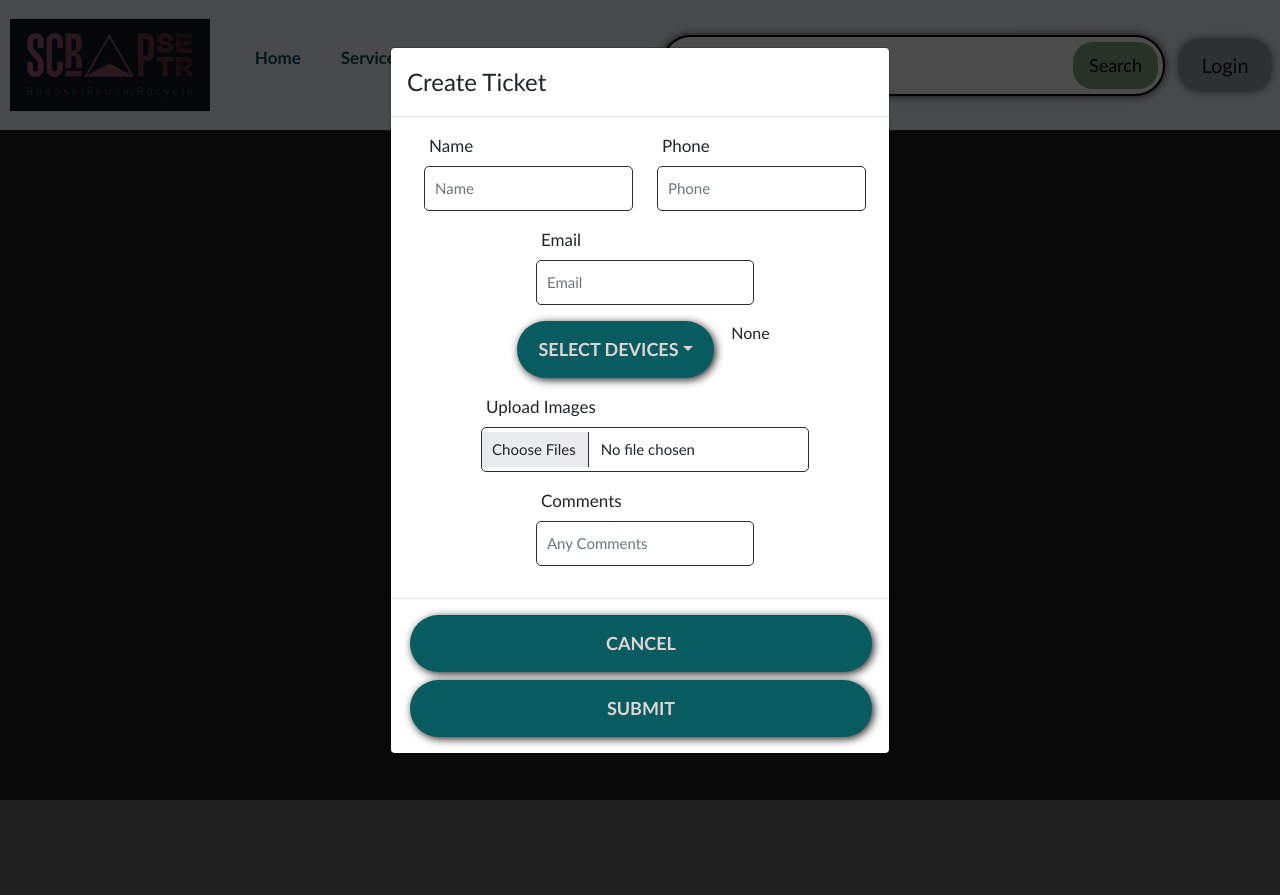
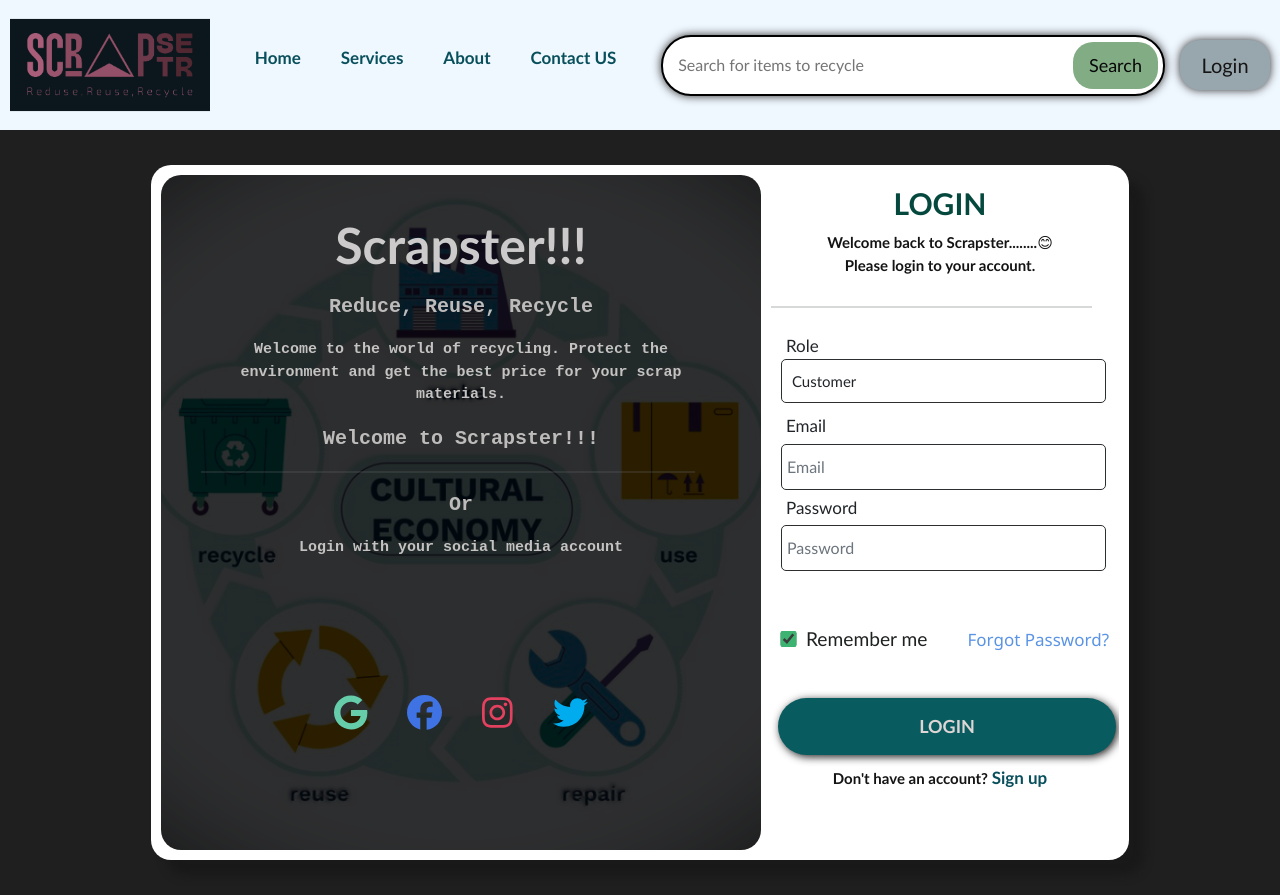
Before and after one commit to Shivam0802/Scrapster, a React (Vite) app in the folder Frontend/: page /ticket in a window 1280 px wide. Before the commit the page ends 800 px from the top, so only its background shows below. Built offline with nearby package versions, Linux system fonts and the light colour scheme.

Commit message:
new changes

```diff
--- a/Frontend/package.json
+++ b/Frontend/package.json
@@ -16,6 +16,7 @@
     "@fortawesome/free-solid-svg-icons": "^6.5.1",
     "@fortawesome/react-fontawesome": "^0.2.0",
     "axios": "^1.6.8",
+    "jquery": "^3.7.1",
     "react": "^18.2.0",
     "react-dom": "^18.2.0",
     "react-hot-toast": "^2.4.1",
--- a/Frontend/src/App.jsx
+++ b/Frontend/src/App.jsx
@@ -26,7 +26,7 @@ function App() {
                <Route path="/services" element={<Services />} />
                <Route path="/contactus" element={<Contactus />} />
                <Route path="/customer" element={<Custumer />} />
-               <Route path="/ticket" element={<TicketGenerationModal />} />
+               <Route path="/ticket" element={ localStorage.getItem('token') ? <TicketGenerationModal /> : <Login />} />
             </Routes>
 
          </BrowserRouter >
--- a/Frontend/src/components/dashboard/Modals/TicketGeneration.jsx
+++ b/Frontend/src/components/dashboard/Modals/TicketGeneration.jsx
@@ -8,6 +8,7 @@ import Col from 'react-bootstrap/Col';
 import Dropdown from 'react-bootstrap/Dropdown';
 import { useState } from "react";
 import './TicketGeneration.css';
+import { toast, ToastContainer } from 'react-toastify';
 
 function TicketGeneration() {
 
@@ -58,6 +59,30 @@ function TicketGeneration() {
   };
 
   const handleSubmit = (e) => {
+
+    if(formData.name === '' || formData.email === '' || formData.phone === '' || formData.devices.length === 0 || formData.images.length === 0){
+      toast.error("Please fill all the fields");
+      return;
+    }
+
+    // check name is valid
+    if (!/^[a-zA-Z ]+$/.test(formData.name)) {
+      toast.error("Name is invalid");
+      return;
+    }
+
+    // check email is valid
+    if (!/^[a-zA-Z0-9+_.-]+@[a-zA-Z0-9.-]+$/.test(formData.email)) {
+      toast.error("Email is invalid");
+      return;
+    }
+
+    // check phone is valid
+    if (!/^[0-9]{10}$/.test(formData.phone)) {
+      toast.error("Phone is invalid");
+      return;
+    }
+
     e.preventDefault();
     let conn = new XMLHttpRequest();
         conn.open("POST", "http://localhost:3000/ticket/createTicket", true);
@@ -70,7 +95,7 @@ function TicketGeneration() {
             window.location.href = "/customer";
           }
           else{
-            // toast.error("Error");
+            toast.error("Error");
           }
         };
 
@@ -81,6 +106,7 @@ function TicketGeneration() {
     <>
     <div className="Background">
      <div className="ticket-container">
+      <ToastContainer />
           <Modal.Dialog>
               <Modal.Header>
                 <Modal.Title>Create Ticket</Modal.Title>
--- a/Frontend/src/components/dashboard/custumer/customer.jsx
+++ b/Frontend/src/components/dashboard/custumer/customer.jsx
@@ -9,6 +9,10 @@ import { faUser } from '@fortawesome/free-solid-svg-icons';
 const Custumer = () => {
 
     const [showTicketModal, setShowTicketModal] = useState(false);
+
+    if(!localStorage.getItem('token')){
+        window.location.href = '/login';
+    }
 
     return (
         <>
--- a/Frontend/src/components/login/login.jsx
+++ b/Frontend/src/components/login/login.jsx
@@ -1,9 +1,9 @@
-import React, { useState,useContext } from 'react';
+import React, { useState } from 'react';
 import { Link } from 'react-router-dom';
-import Axios from 'axios';
-import { toast } from 'react-hot-toast';
+import { ToastContainer, toast } from 'react-toastify';
 import { FontAwesomeIcon } from '@fortawesome/react-fontawesome';
 import { faGoogle, faFacebook, faInstagram, faTwitter} from '@fortawesome/free-brands-svg-icons';
+import 'react-toastify/dist/ReactToastify.css';
 import './login.css';
 
 function Login() {
@@ -23,7 +23,11 @@ setFormData({
 };
 
 const handleSubmit = (e) => {
-e.preventDefault();
+  e.preventDefault();
+  if(formData.email === '' || formData.password === ''){
+    toast.error('Please fill all the fields');
+    return;
+  }
 // You can add your form submission logic here
 if(formData.type === 'customer'){
 let conn = new XMLHttpRequest();
@@ -41,7 +45,7 @@ conn.onreadystatechange = function() {
       //isLoggedIn = true;
       window.location.href = "/";
   }else{
-    console.log("Error");
+    toast.error('Invalid credentials');
   }
 };
 }
@@ -52,7 +56,6 @@ conn.setRequestHeader("Content-Type", "application/json");
 conn.send(JSON.stringify(formData));
 conn.onreadystatechange = function() {
   if (this.status === 200) {
-    debugger;
     //let data = JSON.parse(this.responseText);
     let data = this.responseText;
     console.log(data);
@@ -62,7 +65,7 @@ conn.onreadystatechange = function() {
       //isLoggedIn = true;
       window.location.href = "/";
   }else{
-    console.log("Error");
+    toast.error('Invalid credentials');
   }
 };
 }
@@ -73,6 +76,7 @@ conn.onreadystatechange = function() {
     <div className="container-login">
       <div className="App-Login">
         <div className="inner-left-login">
+          <ToastContainer />
           <div className="overlay">
             <h1>
               Scrapster!!!
@@ -116,9 +120,9 @@ conn.onreadystatechange = function() {
               </select>
 
               <label htmlFor='username'>Email</label>
-              <input type="text" name="email"  placeholder='Email' value={formData.email} onChange={handleChange} className='form-control' required />
+              <input type="text" name="email"  placeholder='Email' value={formData.email} onChange={handleChange} className='form-control' />
               <label htmlFor='password'>Password</label>
-              <input type="password" name="password"  placeholder='Password' value={formData.password} onChange={handleChange} className='form-control' required/>
+              <input type="password" name="password"  placeholder='Password' value={formData.password} onChange={handleChange} className='form-control'/>
               <br />
             </div>
 
--- a/Frontend/src/components/signup/signup.jsx
+++ b/Frontend/src/components/signup/signup.jsx
@@ -2,8 +2,10 @@ import React, { useState } from 'react';
 import { Link } from 'react-router-dom';
 import { FontAwesomeIcon } from '@fortawesome/react-fontawesome';
 import { faGoogle, faFacebook, faInstagram, faTwitter } from '@fortawesome/free-brands-svg-icons';
+import { ToastContainer, toast } from 'react-toastify';
+import 'react-toastify/dist/ReactToastify.css';
 import './signup.css'
-import { toast } from 'react-hot-toast';
+
 
 function Signup() {
 
@@ -31,6 +33,12 @@ function Signup() {
 
     const handleSubmit = (e) => {
     e.preventDefault();
+    toast.error('User Already Exists')
+    return;
+    if(formData.email === '' || formData.password === '' || formData.firstName === '' || formData.lastName === '' || formData.mobile === '' || formData.address === '' || formData.city === '' || formData.pincode === '' || formData.state === ''){
+        toast.error('Please fill all the fields');
+        return;
+    }
     // You can add your form submission logic here
     if (formData.type === 'customer'){
     let conn = new XMLHttpRequest();
@@ -77,6 +85,7 @@ function Signup() {
         <div className="container-signup">
             <div className="App-signup">
                 <div className="inner-left">
+                    <ToastContainer />
                     <div className="overlay">
                         <h1>
                             Scrapster!!!
--- a/package.json
+++ b/package.json
@@ -4,6 +4,7 @@
     "jquery": "^3.7.1",
     "popper.js": "^1.16.1",
     "react-bootstrap": "^2.10.2",
-    "react-bootstrap-v5": "^1.4.0"
+    "react-bootstrap-v5": "^1.4.0",
+    "react-toastify": "^10.0.5"
   }
 }
```
Also changed, not shown: 2 other files (tests, documents, lock files or other folders).
